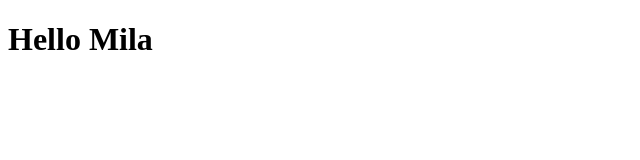
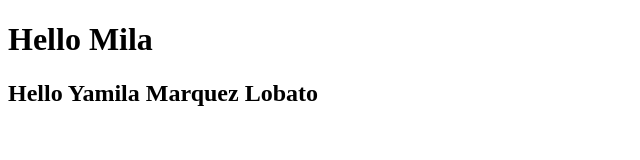
Before and after one commit to VeronicaAnais/carpeta-saludo-git, a plain HTML site: page index.html in a window 1280 px wide. Shown: the whole page, without its empty margins (0-640 px from the left). Drawn offline with Linux system fonts and the light colour scheme.

Commit message:
Agregue un h2

```diff
--- a/index.html
+++ b/index.html
@@ -8,6 +8,7 @@
 </head>
 <body>
     <h1>Hello Mila</h1>
+    <h2> Hello Yamila Marquez Lobato</h2>
 
 </body>
 </html>
```
